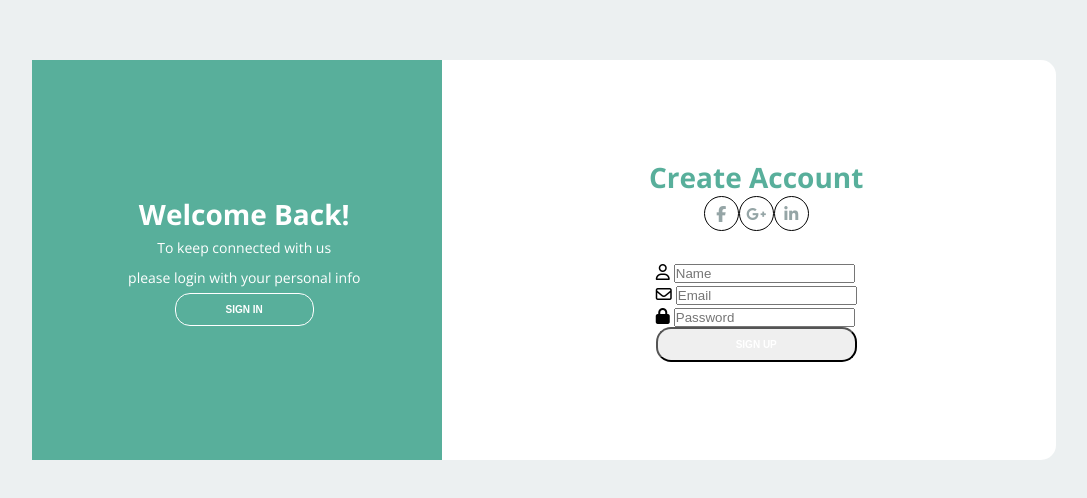
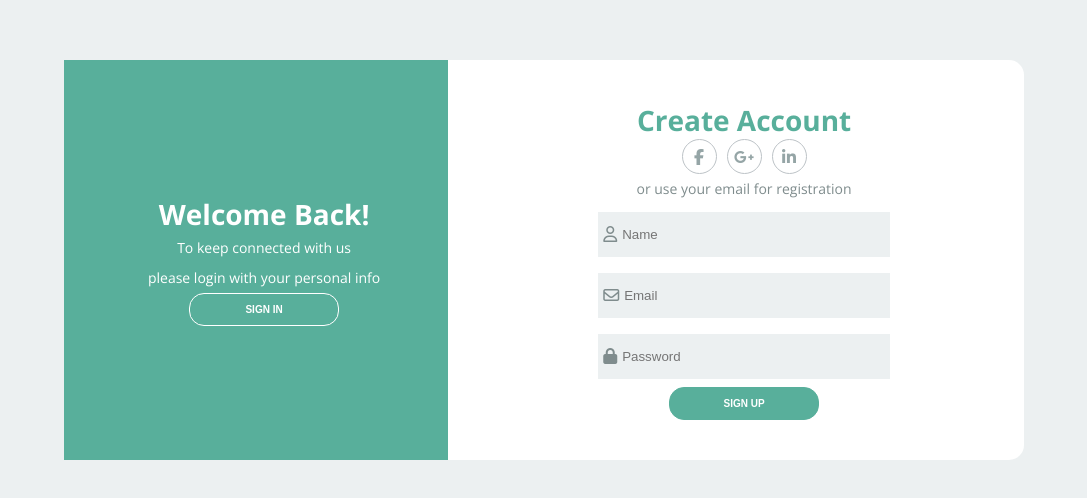
Before and after one commit to leonardo534/login-cadastro-interativo, a plain HTML site: page index.html in a window 1280 px wide. Shown: the part 140-638 px from the top of the page, without its empty margins (96-1183 px from the left). Drawn offline with nearby package versions, Linux system fonts and the light colour scheme.

Commit message:
Input configurado

```diff
--- a/css/style.css
+++ b/css/style.css
@@ -19,18 +19,13 @@ body{
 }
 
 .content{
-	width: 80%;
+	width: 960px;
 	height: 50%;
 	background-color: #fff;
 	border-radius: 15px;
 	display: flex;
 	justify-content: space-between;
 	align-items: center;
-}
-
-.first-content{
-	position: relative;
-	display: flex;
 }
 
 .content::before{
@@ -40,6 +35,12 @@ body{
 	width: 40%;
 	height: 100%;
 }
+
+.first-content{
+	position: relative;
+	display: flex;
+}
+
 
 .title{
 	color: #fff;
@@ -59,8 +60,15 @@ body{
 .description{
 	font-size: 14px;
 	font-weight: 300;
+	line-height: 30px;
+}
+
+.description-primary{
 	color: #fff;
-	line-height: 30px;
+}
+
+.description-second{
+	color: #7f8c8d;
 }
 
 .btn{
@@ -71,6 +79,10 @@ body{
 	padding: 10px 50px;
 	cursor: pointer;
 	font-weight: bold;
+	width: 150px;
+	align-self: center;
+	border-width: 0;
+	margin-top: lrem;
 }
 
 .btn-primary{
@@ -82,6 +94,18 @@ body{
 	background-color: #fff;
 	color: #58af9b;
 }
+
+.btn-second{
+	background-color: #58af9b;
+	border: 1px solid #58af9b;
+}
+
+.btn-second:hover{
+	background-color: #fff;
+	border: 1px solid #58af9b;
+	color: #58af9b;
+}
+
 .first-column{
 	text-align: center;
 	flex: 1 0 auto;
@@ -94,18 +118,26 @@ body{
 	flex-direction: column;
 	align-items: center;
 }
+
 .list-social-midia{
 	display:flex;
 	list-style: none;
 }
+
 .item-social-media{
-	border: 1px solid;
+	border: 1px solid #bdc3c7;
 	border-radius: 50%;
 	width: 35px;
 	height: 35px;
 	line-height: 35px;
 	text-align: center;
+
 }
+
+.item-social-media:not(:first-child){
+	margin-left: 10px;
+}
+
 .item-social-media a{
 	color: #95a5a6;
 }
@@ -114,7 +146,29 @@ body{
 .form{
 	display: flex;
 	flex-direction: column;
+	width: 55%;
 }
+
+.form input{
+	width: 100%;
+	height: 45px;
+	border: none;
+	background-color: #ecf0f1;
+	margin-left: 5px;
+}
+
+.label-input{
+	background-color: #ecf0f1;
+	display: flex;
+	align-items: center;
+	margin: 8px;
+}
+
+.icon-modify{
+	color: #7f8c8d;
+	padding: 0 5px;
+}
+
 .second-content{
 	position: absolute;
 	display: none;
```
